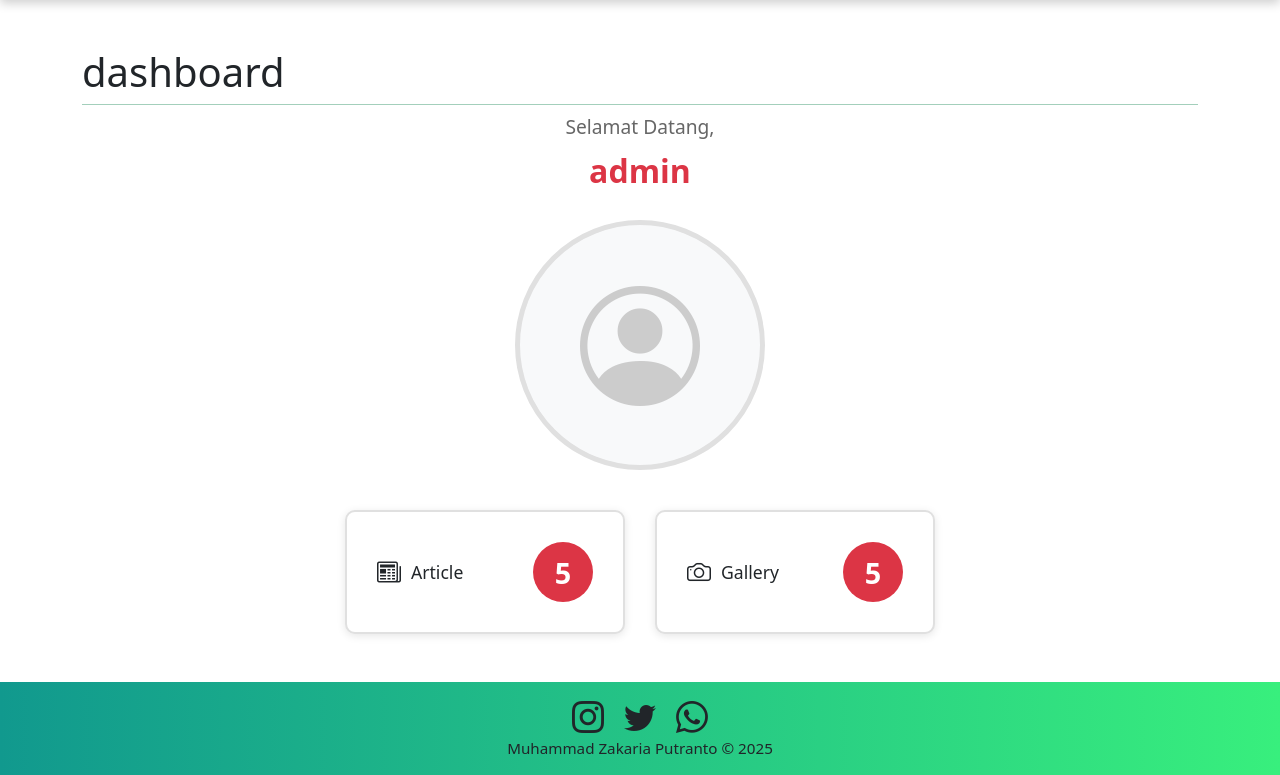
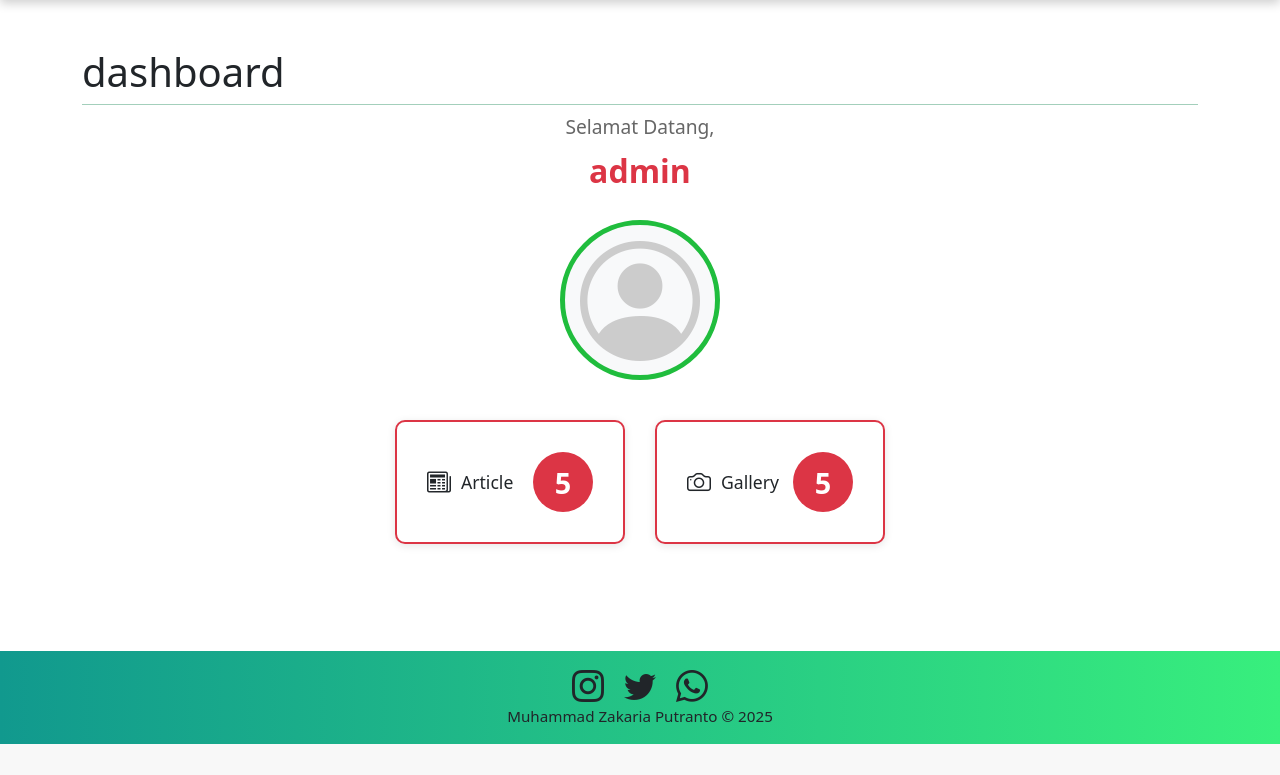
Before and after one commit to Muhammadzakariaa/dailyjournal, a PHP site: page /admin.php in a window 1280 px wide. Shown: the part 56-831 px from the top of the page. After the commit the page ends 800 px from the top, so only its background shows below. Run offline with PHP 8.4, Linux system fonts and the light colour scheme; a user stored in the database is signed in; data comes from the database, SQL or seed files in the repository.

Commit message:
change border color

```diff
--- a/dashboard.php
+++ b/dashboard.php
@@ -30,11 +30,11 @@ $stmt->close();
     }
 
     .profile-photo-dashboard {
-        width: 250px;
-        height: 250px;
+        width: 160px;
+        height: 160px;
         border-radius: 50%;
         object-fit: cover;
-        border: 5px solid #e0e0e0;
+        border: 5px solid #20bd3d;
         margin: 20px auto;
         display: block;
     }
@@ -60,8 +60,8 @@ $stmt->close();
     }
 
     .stat-card {
-        width: 280px;
-        border: 2px solid #e0e0e0;
+        width: 230px;
+        border: 2px solid #dc3545;
         border-radius: 10px;
         padding: 30px;
         background: white;
```
